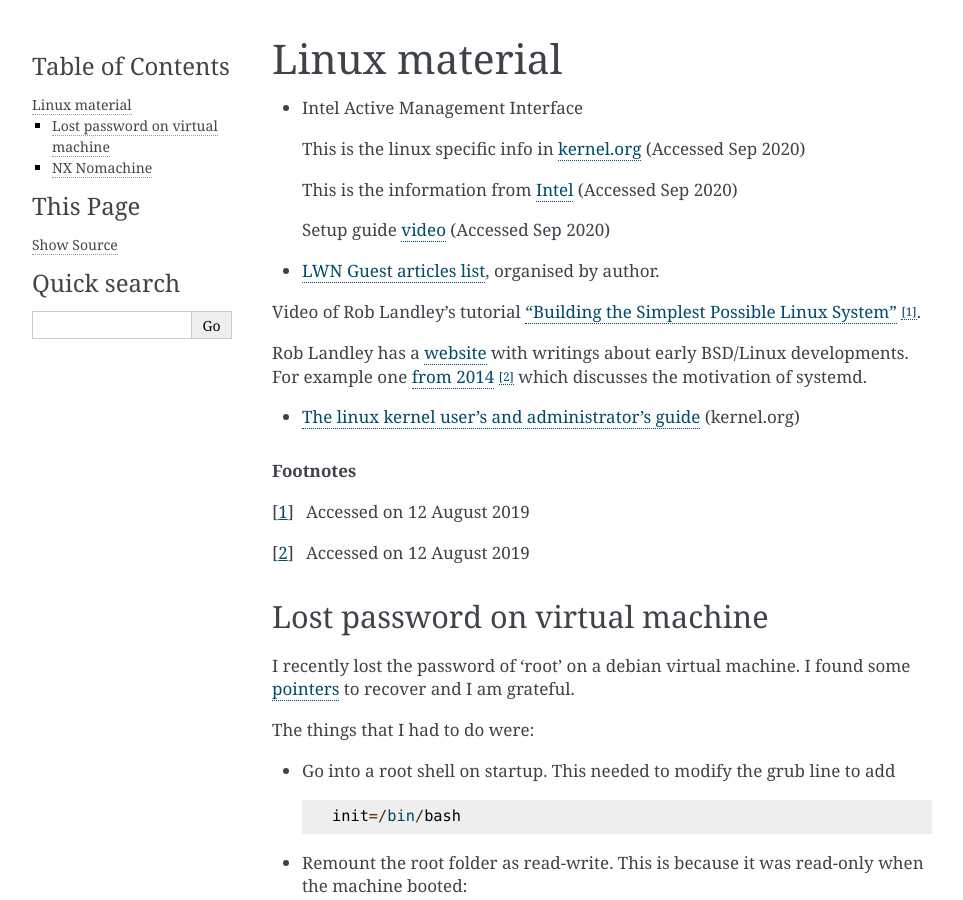
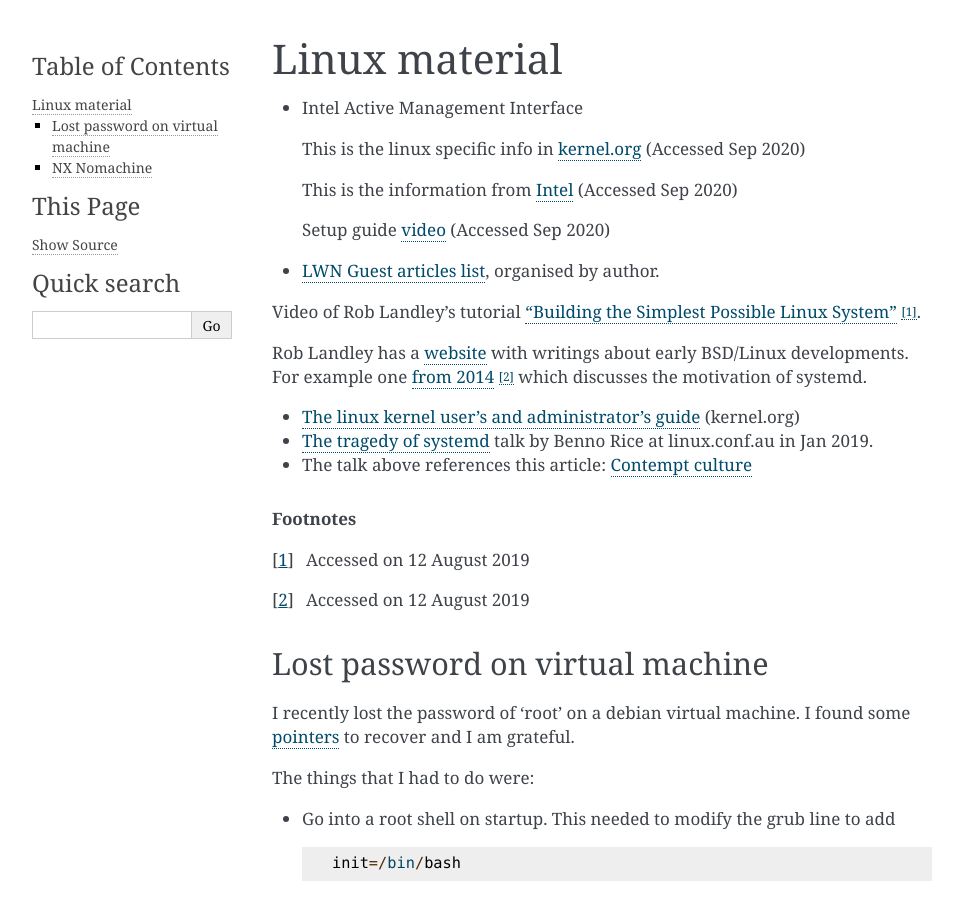
Before and after one commit to alst2821/puffer-fish, a Sphinx documentation site: the page built from doc/linux.rst, in a window 1280 px wide and 900 px high. Shown: the whole window, without its empty margins (148-1111 px from the left). Built offline with Sphinx 7.4.7, drawn with Linux system fonts in a browser that asks for light colours.

Commit message:
add link to linux talk

```diff
--- a/doc/linux.rst
+++ b/doc/linux.rst
@@ -24,6 +24,10 @@ early BSD/Linux developments.  For example one `from 2014
 discusses the motivation of systemd.
 
 * `The linux kernel user's and administrator's guide <https://www.kernel.org/doc/html/latest/admin-guide/index.html>`_ (kernel.org)
+
+* `The tragedy of systemd <https://www.youtube.com/watch?v=o_AIw9bGogo>`_ talk by Benno Rice at linux.conf.au in Jan 2019.
+
+* The talk above references this article: `Contempt culture <http://blog.aurynn.com/2015/12/16-contempt-culture>`_
 
 .. rubric:: Footnotes
 
```
